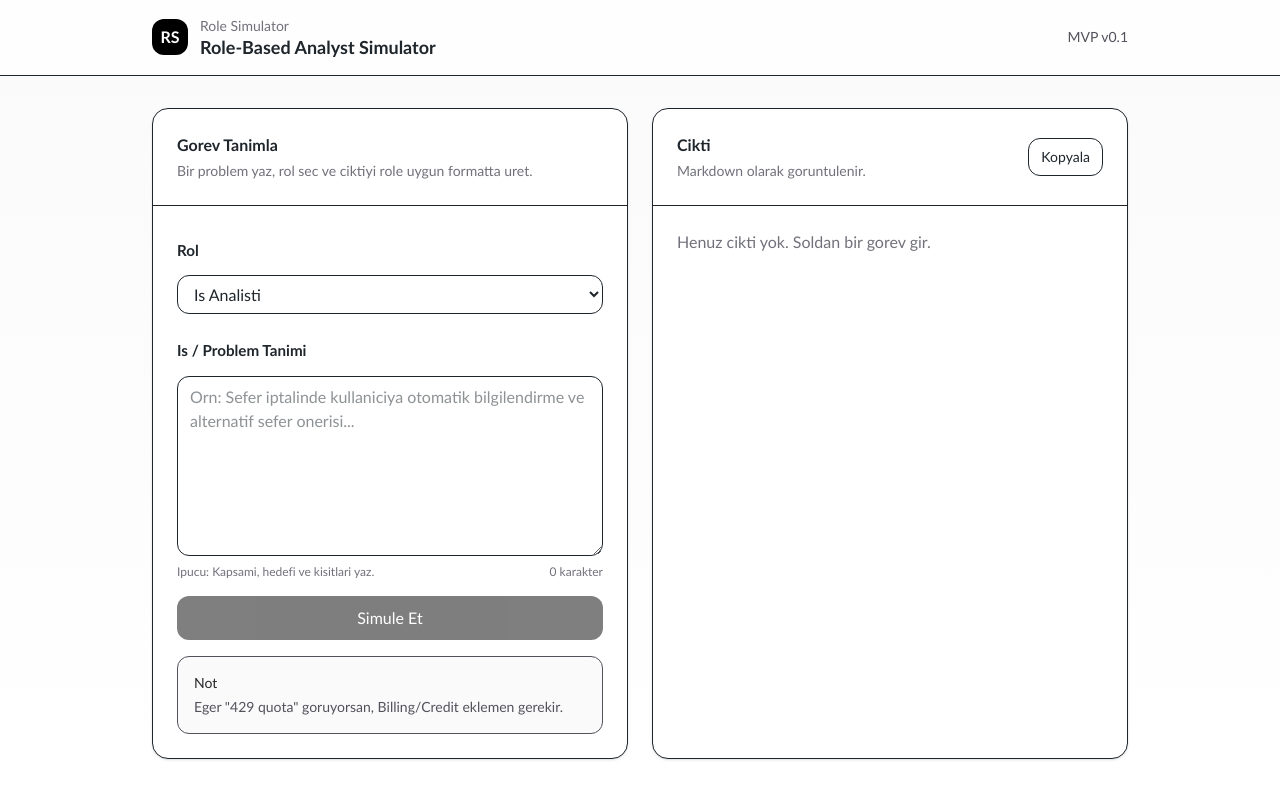
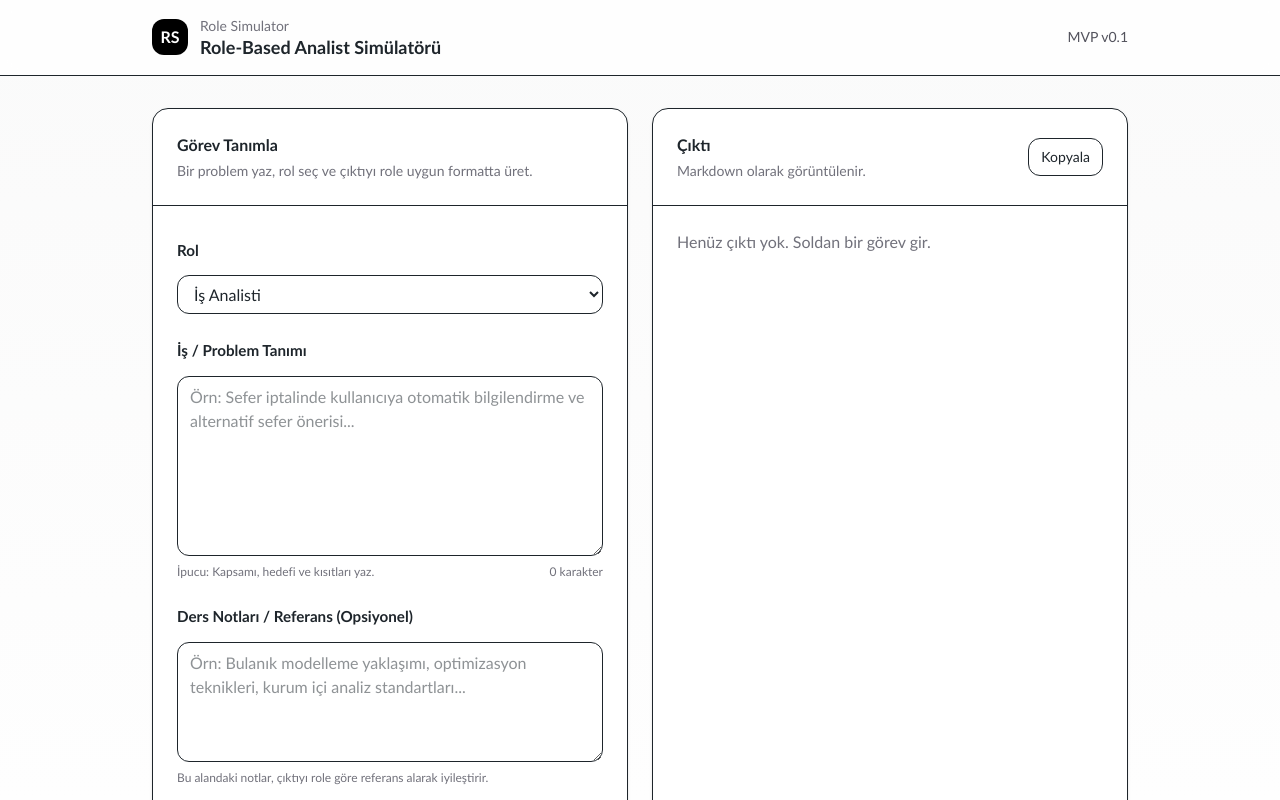
Before and after one commit to nebiseker-source/role-simulator, a Next.js app: page / in a window 1280 px wide. Shown: the top 800 px of the page. Built offline with nearby package versions, Linux system fonts and the light colour scheme.

Commit message:
fix: add Turkish characters and reference notes input

```diff
--- a/src/app/page.tsx
+++ b/src/app/page.tsx
@@ -9,6 +9,7 @@ export default function Home() {
   const roles = useMemo(() => Object.keys(ROLE_LABELS) as RoleKey[], []);
   const [role, setRole] = useState<RoleKey>("business_analyst");
   const [task, setTask] = useState("");
+  const [notes, setNotes] = useState("");
   const [loading, setLoading] = useState(false);
   const [output, setOutput] = useState("");
 
@@ -19,7 +20,7 @@ export default function Home() {
       const r = await fetch("/api/simulate", {
         method: "POST",
         headers: { "Content-Type": "application/json" },
-        body: JSON.stringify({ role, task })
+        body: JSON.stringify({ role, task, notes })
       });
       const data = await r.json();
       if (!r.ok) throw new Error(data?.error ?? "API error");
@@ -43,7 +44,7 @@ export default function Home() {
             <div>
               <div className="text-sm text-zinc-500">Role Simulator</div>
               <h1 className="text-lg font-semibold leading-tight">
-                Role-Based Analyst Simulator
+                Role-Based Analist Simülatörü
               </h1>
             </div>
           </div>
@@ -61,9 +62,9 @@ export default function Home() {
       <div className="mx-auto max-w-5xl px-6 py-8 grid gap-6 lg:grid-cols-2">
         <section className="rounded-2xl border bg-white shadow-sm">
           <div className="p-6 border-b">
-            <h2 className="text-base font-semibold">Gorev Tanimla</h2>
+            <h2 className="text-base font-semibold">Görev Tanımla</h2>
             <p className="text-sm text-zinc-500 mt-1">
-              Bir problem yaz, rol sec ve ciktiyi role uygun formatta uret.
+              Bir problem yaz, rol seç ve çıktıyı role uygun formatta üret.
             </p>
           </div>
 
@@ -84,16 +85,31 @@ export default function Home() {
             </div>
 
             <div className="grid gap-2">
-              <label className="text-sm font-medium">Is / Problem Tanimi</label>
+              <label className="text-sm font-medium">İş / Problem Tanımı</label>
               <textarea
                 className="border rounded-xl px-3 py-2 min-h-[180px] bg-white"
                 value={task}
                 onChange={(e) => setTask(e.target.value)}
-                placeholder="Orn: Sefer iptalinde kullaniciya otomatik bilgilendirme ve alternatif sefer onerisi..."
+                placeholder="Örn: Sefer iptalinde kullanıcıya otomatik bilgilendirme ve alternatif sefer önerisi..."
               />
               <div className="text-xs text-zinc-500 flex justify-between">
-                <span>Ipucu: Kapsami, hedefi ve kisitlari yaz.</span>
+                <span>İpucu: Kapsamı, hedefi ve kısıtları yaz.</span>
                 <span>{task.length} karakter</span>
+              </div>
+            </div>
+
+            <div className="grid gap-2">
+              <label className="text-sm font-medium">
+                Ders Notları / Referans (Opsiyonel)
+              </label>
+              <textarea
+                className="border rounded-xl px-3 py-2 min-h-[120px] bg-white"
+                value={notes}
+                onChange={(e) => setNotes(e.target.value)}
+                placeholder="Örn: Bulanık modelleme yaklaşımı, optimizasyon teknikleri, kurum içi analiz standartları..."
+              />
+              <div className="text-xs text-zinc-500">
+                Bu alandaki notlar, çıktıyı role göre referans alarak iyileştirir.
               </div>
             </div>
 
@@ -102,13 +118,13 @@ export default function Home() {
               disabled={loading || !task.trim()}
               className="rounded-xl bg-black text-white px-4 py-2.5 font-medium disabled:opacity-50"
             >
-              {loading ? "Simulasyon hazirlaniyor..." : "Simule Et"}
+              {loading ? "Simülasyon hazırlanıyor..." : "Simüle Et"}
             </button>
 
             <div className="rounded-xl bg-zinc-50 border p-4 text-sm text-zinc-600">
               <div className="font-medium text-zinc-800 mb-1">Not</div>
               <div>
-                Eger &quot;429 quota&quot; goruyorsan, Billing/Credit eklemen
+                Eğer &quot;429 quota&quot; görüyorsan, Billing/Credit eklemen
                 gerekir.
               </div>
             </div>
@@ -118,9 +134,9 @@ export default function Home() {
         <section className="rounded-2xl border bg-white shadow-sm">
           <div className="p-6 border-b flex items-center justify-between">
             <div>
-              <h2 className="text-base font-semibold">Cikti</h2>
+              <h2 className="text-base font-semibold">Çıktı</h2>
               <p className="text-sm text-zinc-500 mt-1">
-                Markdown olarak goruntulenir.
+                Markdown olarak görüntülenir.
               </p>
             </div>
             <button
@@ -136,7 +152,7 @@ export default function Home() {
             {output ? (
               <ReactMarkdown remarkPlugins={[remarkGfm]}>{output}</ReactMarkdown>
             ) : (
-              <p className="text-zinc-500">Henuz cikti yok. Soldan bir gorev gir.</p>
+              <p className="text-zinc-500">Henüz çıktı yok. Soldan bir görev gir.</p>
             )}
           </div>
         </section>
--- a/src/lib/roles.ts
+++ b/src/lib/roles.ts
@@ -5,9 +5,9 @@ export type RoleKey =
   | "data_scientist";
 
 export const ROLE_LABELS: Record<RoleKey, string> = {
-  business_analyst: "Is Analisti",
+  business_analyst: "İş Analisti",
   product_owner: "Product Owner",
-  solution_architect: "Is Mimari",
+  solution_architect: "İş Mimarı",
   data_scientist: "Data Bilimci"
 };
 
```
